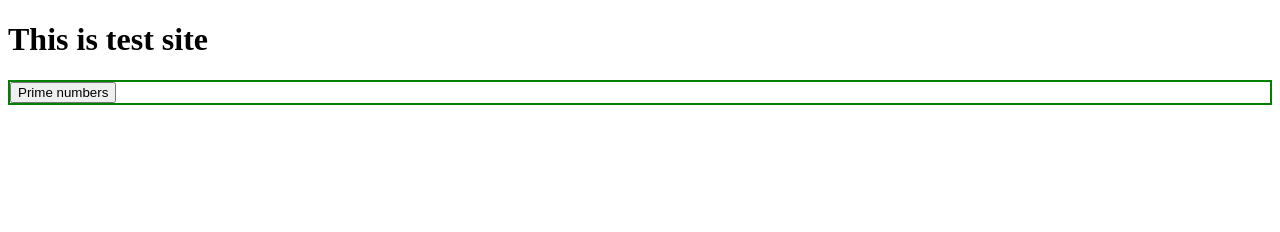
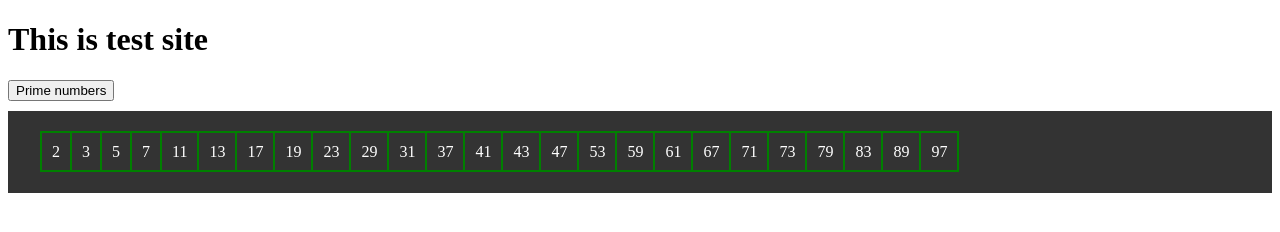
Before and after one commit to avpat/more-puzzles, a website: page src/index.html in a window 1280 px wide. Both pictures are taken after a click on the button "Prime numbers". Drawn offline with Linux system fonts and the light colour scheme.

Commit message:
[prime numbers] prime numbers by Sieve of Eratosthenes method

```diff
--- a/src/index.html
+++ b/src/index.html
@@ -16,7 +16,8 @@
         <h1>This is test site</h1>
         <section>
             <div class="prime-numbers">
-                <button class="primeButton" onclick="findPrimeNumbers()">Prime numbers</button>
+                <button class="primeButton" onclick="findPrimeNumbers(100)">Prime numbers</button>
+                <div class="primeNumberResults"></div>
             </div>
         </section>
 
--- a/src/index.js
+++ b/src/index.js
@@ -1,3 +1,44 @@
-function findPrimeNumbers() {
-    console.log('listing prime numbers.');
+function findPrimeNumbers(n = 100) {
+    let results = printPrimaryNumbers(n);
+    let resultContainer = document.getElementsByClassName("primeNumberResults")[0];
+    results.forEach(element => {
+        let span = document.createElement("span");
+        span.innerText = element;
+        span.classList.add("prime-number");
+        resultContainer.append(span);
+    });
 }
+
+function printPrimaryNumbers(n) {
+    //let's test by printing primary numbers between 1 to 100
+    //primary number is divisable by it's own with reminder none
+    //Sieve of Eratosthenes
+    a = [];
+    upperLimit = Math.sqrt(n);
+    output =[];
+
+    console.log(upperLimit);
+    // let A be an array of Boolean values, indexed by integers 2 to n,
+    // initially all set to true.
+    for(let i=0; i<n; i++) {
+        a.push(true);
+    }
+
+    //for i = 2, 3, 4....and not exceeding upper limit i.e. sqrt of n
+    for(let i=2; i <= upperLimit; i++) {
+        //if a[i] is true
+        if(a[i]) {
+            //
+            for(let j=i*i; j < n; j+=i) {
+                a[j] =false;
+            }
+        }
+    }
+    //return all i such that a[i] is true
+    for(let i = 2; i < n; i++) {
+        if(a[i]){
+            output.push(i);
+        }
+    }
+    return output;
+}
--- a/src/style.css
+++ b/src/style.css
@@ -1,4 +1,21 @@
-.prime-numbers {
-    color: red;
+
+
+.primeNumberResults {
+    margin-top: 10px;
+    background-color: #333;
+    color: #ffffff;
+    padding: 2em;
+    max-width: 1200px;
+}
+
+.prime-number:first-child {
+    padding: 10px;
     border: 2px solid green;
 }
+
+.prime-number:not(:first-child) {
+    padding: 10px;
+    border-top: 2px solid green;
+    border-bottom: 2px solid green;
+    border-right: 2px solid green;
+}
```
